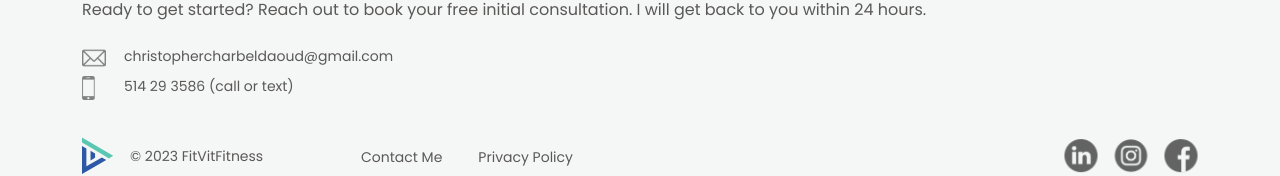
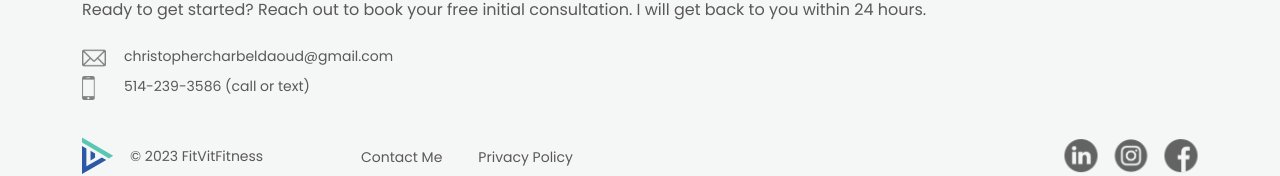
Before and after one commit to JGSolutions/fitvitfitness, a Next.js app: page /about in a window 1280 px wide. Shown: the part 900-1076 px from the top of the page. Built offline with nearby package versions, Linux system fonts and the light colour scheme.

Commit message:
fixed number

```diff
--- a/components/contact/contact.tsx
+++ b/components/contact/contact.tsx
@@ -15,7 +15,7 @@ export default function Contact() {
 				<div className={styles.icon}>
 					<Image src="/cell.svg" width={13} height={24} alt="cell phone" priority/>
 				</div>
-				<p>514 29 3586 (call or text)</p>
+				<p>514-239-3586 (call or text)</p>
 			</div>
 		</div>
 	);
```
